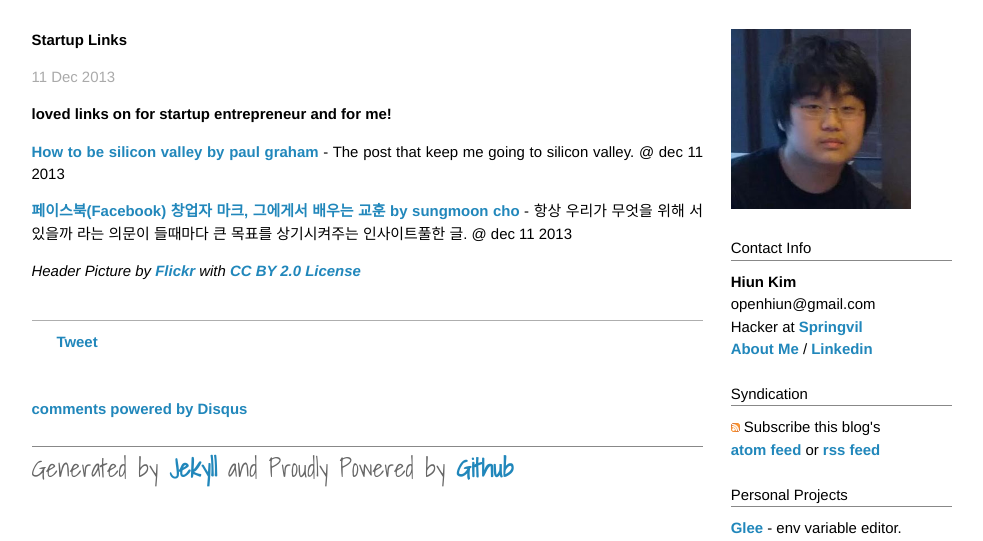
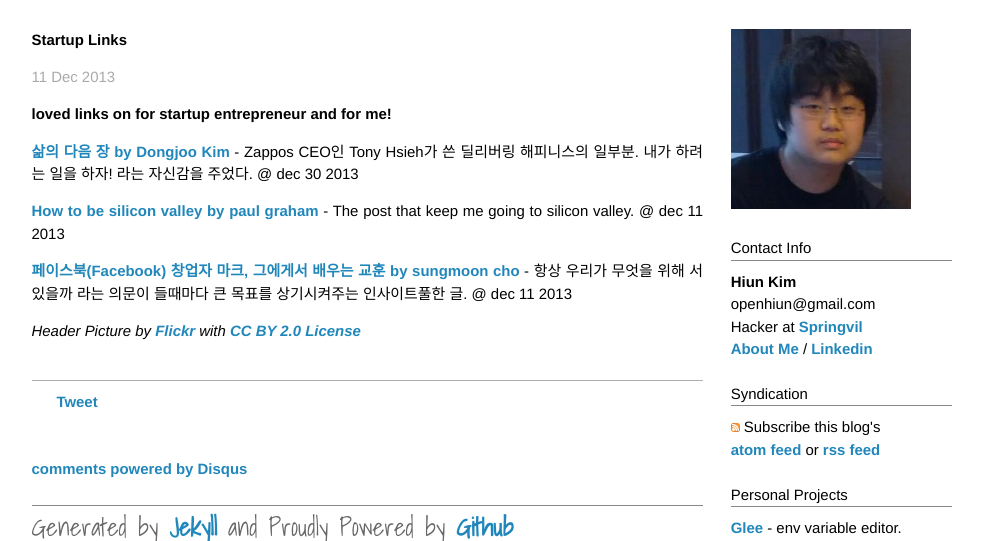
Before and after one commit to Gorski4123/openhiun.github.com, a Jekyll site: the page built from _posts/2013-12-11-links.md, in a window 1280 px wide and 900 px high, cut to the strip 359-900 px from the top of the window. Shown: the whole strip, without its empty margins (161-1144 px from the left). Built offline with Jekyll 4.4.1, drawn with Linux system fonts in a browser that asks for light colours; Markdown is read by kramdown in place of the engine named in the settings; comment, search, counter and statistics services are not loaded.

Commit message:
Update 2013-12-11-links.md

```diff
--- a/_posts/2013-12-11-links.md
+++ b/_posts/2013-12-11-links.md
@@ -9,6 +9,8 @@ image: http://farm4.staticflickr.com/3812/11320145926_97308e64a4_o.jpg
 
 **loved links on for startup entrepreneur and for me!**
 
+<a herf="http://allaboutetp.wordpress.com/2012/07/27/zappos/">삶의 다음 장 by Dongjoo Kim</a> - Zappos CEO인 Tony Hsieh가 쓴 딜리버링 해피니스의 일부분. 내가 하려는 일을 하자! 라는 자신감을 주었다. @ dec 30 2013
+
 <a href="http://paulgraham.com/siliconvalley.html">How to be silicon valley by paul graham</a> - The post that keep
 me going to silicon valley. @ dec 11 2013
 
```
